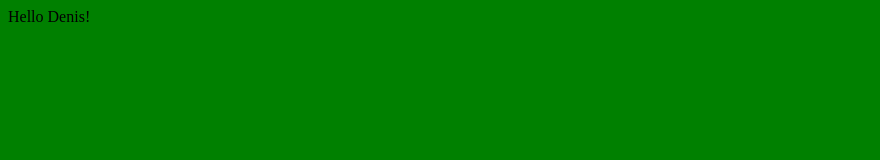
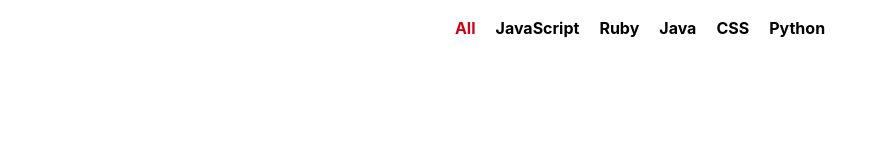
Before and after one commit to Thenis/github-battles, a React app: page / in a window 1280 px wide. Shown: the whole page, without its empty margins (0-880 px from the left). Built offline with nearby package versions, Linux system fonts and the light colour scheme.

Commit message:
Added popular component with navigation bar and styling

```diff
--- /dev/null
+++ b/app/components/App.js
@@ -0,0 +1,12 @@
+import React from 'react';
+import Popular from './Popular.js';
+
+export default class App extends React.Component {
+    render() {
+        return (
+            <div className='container'>
+                <Popular/>
+            </div>
+        );
+    }
+}
--- /dev/null
+++ b/app/components/Popular.js
@@ -0,0 +1,38 @@
+import React from 'react';
+
+export default class Popular extends React.Component {
+    constructor(props) {
+        super(props);
+        this.state = {
+            selectedLanguage: 'All'
+        };
+
+        this.updateLanguage = this.updateLanguage.bind(this);
+    }
+
+    updateLanguage(lang) {
+        this.setState(function () {
+            return {
+                selectedLanguage: lang
+            }
+        });
+    }
+
+    render() {
+        let languages = ['All', 'JavaScript', 'Ruby', 'Java', 'CSS', 'Python'];
+        return (
+            <ul className='languages'>
+                {languages.map((lang) => {
+                    return (
+                        <li
+                        style={lang === this.state.selectedLanguage ? {color: '#d0021b'} : null}
+                        onClick={this.updateLanguage.bind(null, lang)}
+                        key={lang}>
+                            {lang}
+                        </li>
+                    );
+                })}
+            </ul>
+        );
+    }
+}
--- a/app/index.css
+++ b/app/index.css
@@ -1,3 +1,27 @@
 body {
-    background: green;
+    font-family: -apple-system,BlinkMacSystemFont,Segoe UI,Roboto,Oxygen-Sans,Ubuntu,Cantarell,Helvetica Neue,sans-serif;
 }
+
+ul {
+    padding: 0;
+}
+
+li {
+    list-style-type: none;
+}
+
+.container {
+    max-width: 1200px;
+    margin: 0 auto;
+}
+
+.languages {
+    display: flex;
+    justify-content: center;
+}
+
+.languages li {
+    margin: 10px;
+    font-weight: bold;
+    cursor: pointer;
+}
--- a/app/index.js
+++ b/app/index.js
@@ -3,15 +3,7 @@
 
 import './index.css';
 
-class App extends React.Component {
-    render() {
-        return (
-            <div>
-                Hello Denis!
-            </div>
-        );
-    }
-}
+import App from './components/App';
 
 ReactDOM.render(
     <App/>,
--- a/package.json
+++ b/package.json
@@ -16,6 +16,7 @@
   "author": "",
   "license": "ISC",
   "dependencies": {
+    "prop-types": "^15.5.10",
     "react": "^15.6.1",
     "react-dom": "^15.6.1"
   },
```
